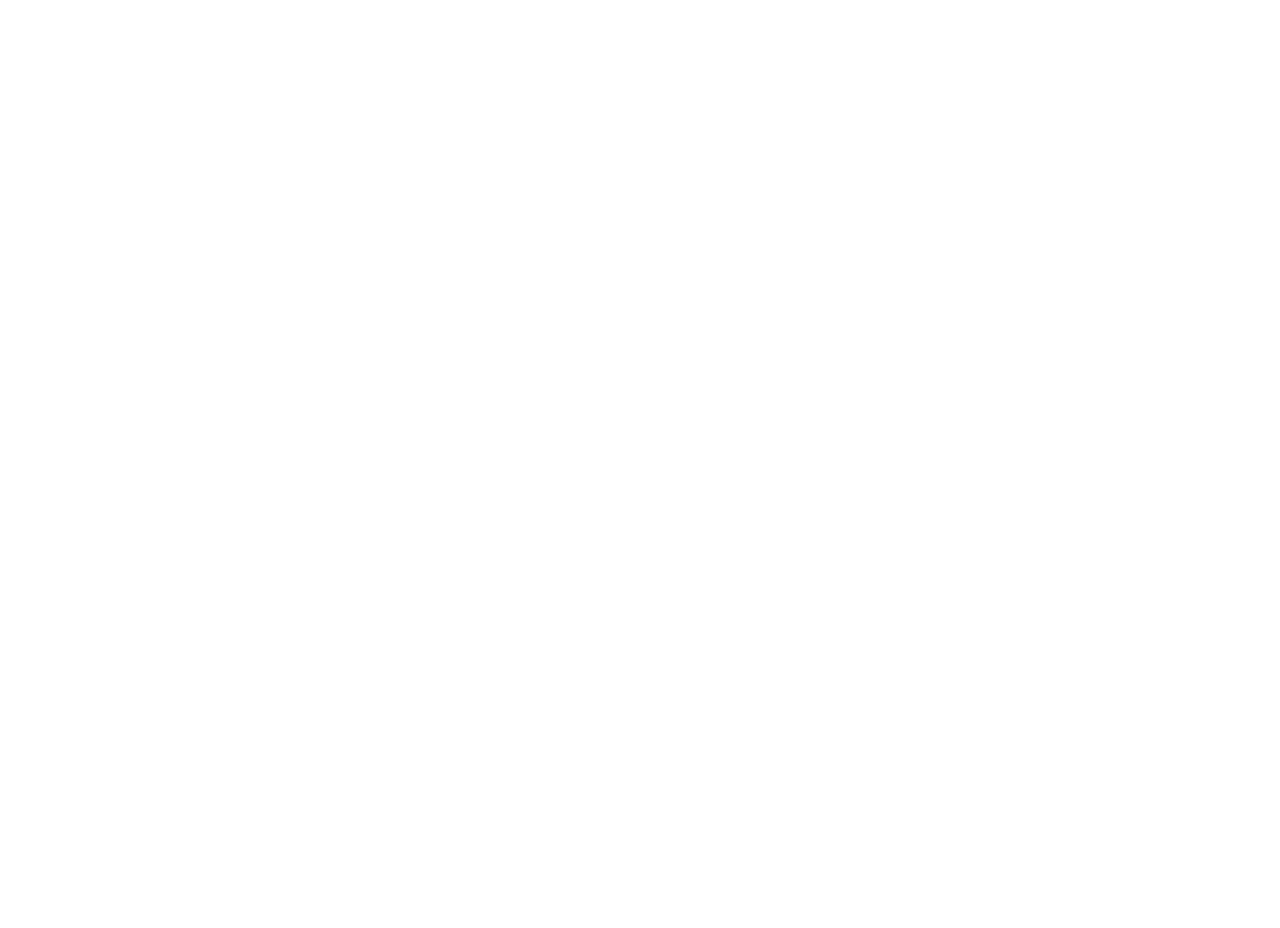
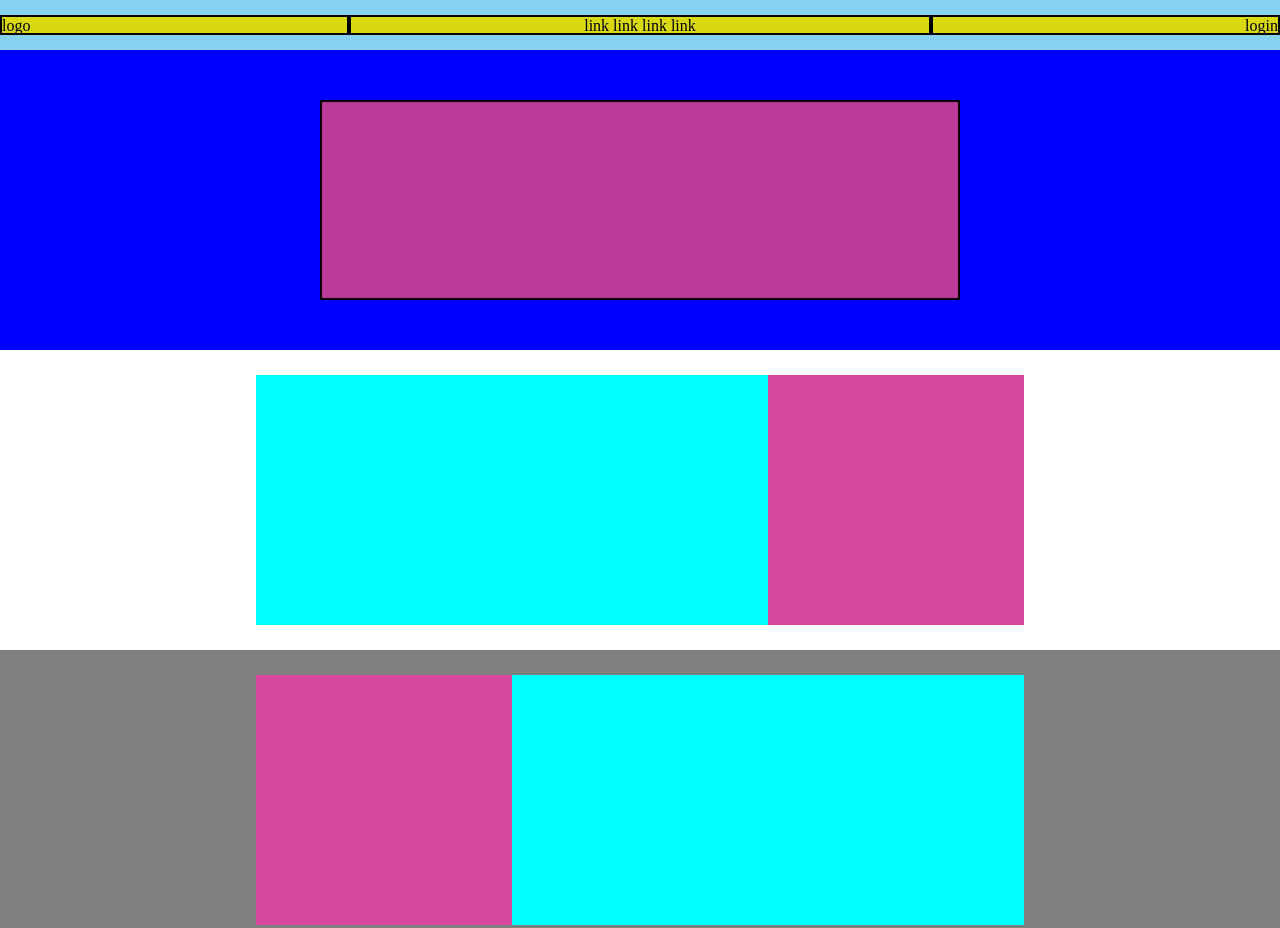
Before and after one commit to tizianotambone/htmlcss-struttura-discord, a plain HTML site: page index.html in a window 1280 px wide. Shown: the top 928 px of the page. Before the commit the page ends 800 px from the top, so only its background shows below. Drawn offline with Linux system fonts and the light colour scheme.

Commit message:
[UPD]4sezioni

```diff
--- a/css/style.css
+++ b/css/style.css
@@ -0,0 +1,62 @@
+*{
+    padding: 0;
+    margin: 0;
+    box-sizing: border-box;
+}
+.container{
+    display: flex;
+    background-color: rgb(133, 209, 239);
+    height: 50px;
+    justify-content: center;
+    align-items: center;
+}
+.space{
+    text-align: end;
+
+}
+.table1{
+    background-color: rgb(216, 216, 19);
+    height: 20px;
+    width: 30%;
+    border: 2px solid black;}
+
+.centro{
+        text-align: center;
+        width: 50%;
+    }
+
+    /* seconda parte  */
+
+
+.square{
+    height: 200px;
+    width: 50%;
+    background-color: rgb(189, 59, 152);
+    border: 2px solid black;
+}
+
+
+.center{
+    display: flex;
+    justify-content: center;
+    align-items: center;
+    height: 300px;
+
+}
+.colorbg{
+    background-color: blue;
+}
+
+.box1{
+    height: 250px;
+    width: 40%;
+    background-color: aqua;
+}
+.box2{
+    height: 250px;
+    width: 20%;
+    background-color: rgb(214, 70, 159);
+}
+.bggrigio{
+    background-color: gray;
+}
--- a/index.html
+++ b/index.html
@@ -4,11 +4,39 @@
     <meta charset="UTF-8">
     <meta name="viewport" content="width=device-width, initial-scale=1.0">
     <title>Document</title>
+    <link rel="stylesheet" href="./css/style.css">
 </head>
 <body>
     <!-- inizio esercizio -->
-    <header></header>
-    <main></main>
+    <header class="container ">
+
+        <div class="table1">logo</div>
+        <div class="table1 centro "> link link link link </div>
+        <div class="table1 space">login</div>
+
+    </header>
+    <main >
+        <!-- prima sezione quadrato centro -->
+         <section class="center colorbg">
+        <div class="square"></div>
+         </section>
+        <!-- seconda sezione due quadrati centarti -->
+         <section class="center">
+            <div class="box1"></div>
+            <div class="box2"></div>
+         </section>
+
+         <!-- terza sezione due quadrati centarti -->
+         <section class="center bggrigio">
+             <div class="box2"></div>
+             <div class="box1"></div>
+         </section>
+         <!-- quarta sezione due quadrati centarti -->
+         <section class="center">
+            <div class="box1"></div>
+            <div class="box2"></div>
+         </section>
+    </main>
     <footer></footer>
 </body>
 </html>
```
